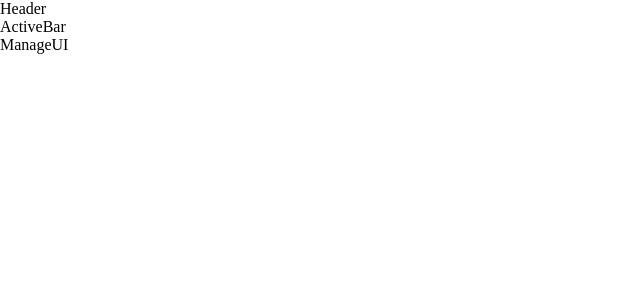
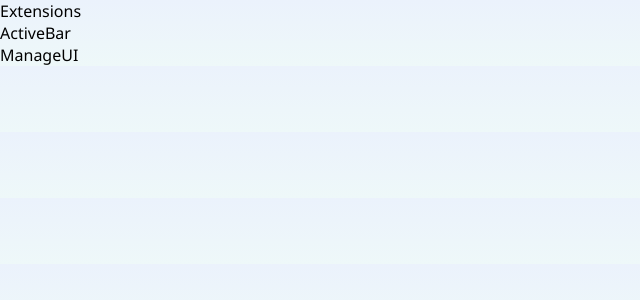
Before and after one commit to nickonyi/Browser-extensions-manager-ui-, a React (Vite) app: page / in a window 1280 px wide. Shown: the top 300 px of the page, without its empty margins (0-640 px from the left). Built offline with nearby package versions, Linux system fonts and the light colour scheme.

Commit message:
adding assets

```diff
--- a/src/components/Header.jsx
+++ b/src/components/Header.jsx
@@ -1,7 +1,14 @@
 import React from 'react';
 
 function Header() {
-  return <div>Header</div>;
+  return (
+    <div className="header">
+      <div className="header-extensions">
+        <div className="header-logo">Extensions</div>
+      </div>
+      <div className="header-theme-icon"></div>
+    </div>
+  );
 }
 
 export default Header;
--- a/src/styles/App.scss
+++ b/src/styles/App.scss
@@ -1,5 +1,31 @@
+@import url('https://fonts.googleapis.com/css2?family=Anton&family=Manrope:wght@200..800&family=Noto+Sans:ital,wght@0,100..900;1,100..900&family=Red+Hat+Text:ital,wght@0,300..700;1,300..700&family=Rubik:ital,wght@0,300..900;1,300..900&family=Space+Grotesk:wght@300..700&display=swap');
+
+// Neutral Colors
+$neutral-900: hsl(227, 75%, 14%);
+$neutral-800: hsl(226, 25%, 17%);
+$neutral-700: hsl(225, 23%, 24%);
+$neutral-600: hsl(226, 11%, 37%);
+$neutral-300: hsl(0, 0%, 78%);
+$neutral-200: hsl(217, 61%, 90%);
+$neutral-100: hsl(0, 0%, 93%);
+$neutral-0: hsl(200, 60%, 99%);
+
+// Red Colors
+$red-400: hsl(3, 86%, 64%);
+$red-500: hsl(3, 71%, 56%);
+$red-700: hsl(3, 77%, 44%);
+
+// Gradients
+$light-gradient: linear-gradient(180deg, #ebf2fc 0%, #eef8f9 100%);
+$dark-gradient: linear-gradient(180deg, #040918 0%, #091540 100%);
+
 * {
   margin: 0;
   padding: 0;
   box-sizing: border-box;
 }
+
+body {
+  background: $light-gradient;
+  font-family: 'Noto Sans', sans-serif;
+}
```
